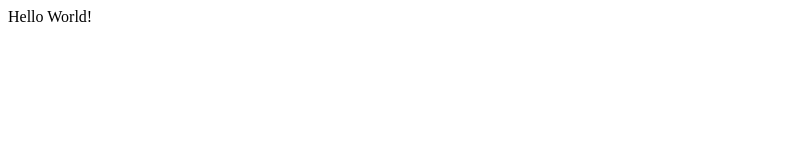
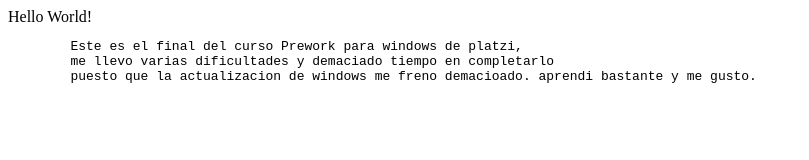
Before and after one commit to FabianFlorez0904/proyectoDemoCursoPrework, a plain HTML site: page index.html in a window 1280 px wide. Shown: the whole page, without its empty margins (0-809 px from the left). Drawn offline with Linux system fonts and the light colour scheme.

Commit message:
Este es el commit final de este curso

```diff
--- a/index.html
+++ b/index.html
@@ -8,5 +8,10 @@
 </head>
 <body>
     <div>Hello World!</div>
+    <pre>
+        Este es el final del curso Prework para windows de platzi,
+        me llevo varias dificultades y demaciado tiempo en completarlo
+        puesto que la actualizacion de windows me freno demacioado. aprendi bastante y me gusto.
+    </pre>
 </body>
 </html>
```
